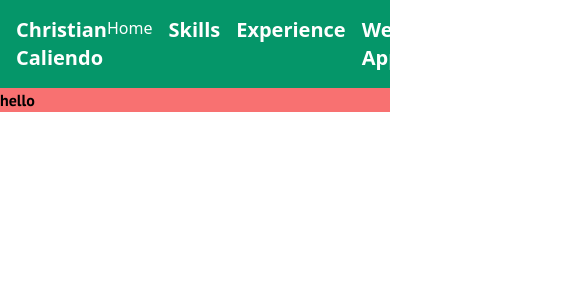
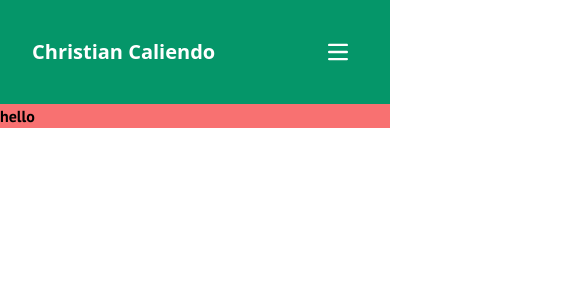
Before and after one commit to ChrisCaliendo/PersonalWebsite, a React (Vite) app in the folder PersonalWebsite/: page / in a window 390 px wide. Shown: the top 300 px of the page, 585 px wide, since content can reach past the window. Built offline with nearby package versions, Linux system fonts and the light colour scheme; a web font is replaced by a local one.

Commit message:
more stuff

```diff
--- a/PersonalWebsite/src/App.jsx
+++ b/PersonalWebsite/src/App.jsx
@@ -9,6 +9,8 @@ import WebApps from './Pages/WebApps';
 import Games from './Pages/Games';
 import Software from './Pages/Software';
 import Experience from './Pages/Experience';
+import Contact from './Pages/Contact';
+import Projects from './Pages/Projects';
 
 function App() {
   return (
@@ -18,12 +20,11 @@ function App() {
           <Header />
             <div>
               <Routes>
-                <Route exact path="/" element={<Home/>} />
-                <Route path="skills" element={<Skills/>}/>
-                <Route path="web_apps" element={<WebApps/>}/>
-                <Route path="games" element={<Games/>}/>
-                <Route path="software" element={<Software/>}/>
-                <Route path="experience" element={<Experience/>}/>
+                <Route exact path="/" element={<Home/>}/>
+                <Route path="/skills" element={<Skills/>}/>
+                <Route path="/projects" element={<Projects/>}/>
+                <Route path="/experience" element={<Experience/>}/>
+                <Route path="/contact" element={<Contact/>}/>
               </Routes>
             </div>
 
--- a/PersonalWebsite/src/Components/Header.jsx
+++ b/PersonalWebsite/src/Components/Header.jsx
@@ -1,22 +1,58 @@
+import { useEffect, useState } from 'react';
 import { Link } from 'react-router-dom';
 
+
 const Header = () => {
+
+    const [isMobile, setIsMobile] = useState(false);
+
+    useEffect(() => {
+        const handleResize = () => {
+          setIsMobile(window.innerWidth <= 770); // Adjust the threshold as needed
+        };
+        handleResize();
+        window.addEventListener('resize', handleResize);
+        return () => {
+        window.removeEventListener('resize', handleResize);
+        };
+    }, []);
+
     return (
         <>
         <div className="text-white bg-slate-800">
         <nav className="bg-emerald-600 p-4">
-        <div className="container mx-auto flex items-center justify-between">
+        {isMobile ?
+            <div class="max-w-screen-xl flex flex-wrap items-center justify-between mx-auto p-4">
+            <div className="text-white text-xl font-bold">Christian Caliendo</div>
+            <button data-collapse-toggle="navbar-hamburger" type="button" class="inline-flex items-center justify-center p-2 w-10 h-10 text-sm text-white rounded-lg hover:bg-emerald-800 focus:outline-none focus:ring-2 focus:ring-gray-100 dark:text-gray-400 dark:hover:bg-gray-700 dark:focus:ring-gray-600" aria-controls="navbar-hamburger" aria-expanded="false">
+                <span class="sr-only">Open main menu</span>
+                <svg class="w-5 h-5" aria-hidden="true" xmlns="http://www.w3.org/2000/svg" fill="none" viewBox="0 0 17 14">
+                    <path stroke="currentColor" stroke-linecap="round" stroke-linejoin="round" stroke-width="2" d="M1 1h15M1 7h15M1 13h15"/>
+                </svg>
+            </button>
+            <div class="hidden w-full" id="navbar-hamburger">
+                <ul class="flex flex-col font-medium mt-4 rounded-lg bg-gray-50 dark:bg-gray-800 dark:border-gray-700">
+                    <li><Link className="block py-2 px-3 text-white bg-blue-700 rounded dark:bg-blue-600" to="/home">Home</Link></li>
+                    <li><Link className="block py-2 px-3 text-white bg-blue-700 rounded dark:bg-blue-600" to="/skills">Skills</Link></li>
+                    <li><Link className="block py-2 px-3 text-white bg-blue-700 rounded dark:bg-blue-600" to="/experience">Experience</Link></li>
+                    <li><Link className="block py-2 px-3 text-white bg-blue-700 rounded dark:bg-blue-600" to="/projects">Projects</Link></li>
+                    <li><Link className="block py-2 px-3 text-white bg-blue-700 rounded dark:bg-blue-600" to="/contact">Contact</Link></li>
+                </ul>
+            </div>
+            </div>
+        :
+            <div className="container mx-auto flex items-center justify-between">
             <div className="text-white text-xl font-bold">Christian Caliendo</div>
             <ul className="flex space-x-4">
-            <li><Link className="navbar-option" to="/home">Home</Link></li>
-            <li><Link className="text-white text-xl font-bold" to="/skills">Skills</Link></li>
-            <li><Link className="text-white text-xl font-bold" to="/experience">Experience</Link></li>
-            <li><Link className="text-white text-xl font-bold" to="/web_apps">Web Apps</Link></li>
-            <li><Link className="text-white text-xl font-bold" to="/software">Software</Link></li>
-            <li><Link className="text-white text-xl font-bold" to="/games">Games</Link></li>
-            <li><Link className="text-white text-xl font-bold" to="/contact">Contact</Link></li>
+                <li><Link className="text-white text-xl font-bold hover:text-slate-300 hover:bg-emerald-800" to="/home">Home</Link></li>
+                <li><Link className="text-white text-xl font-bold" to="/skills">Skills</Link></li>
+                <li><Link className="text-white text-xl font-bold" to="/experience">Experience</Link></li>
+                <li><Link className="text-white text-xl font-bold" to="/projects">Projects</Link></li>
+                <li><Link className="text-white text-xl font-bold" to="/contact">Contact</Link></li>
             </ul>
-        </div>
+            </div>
+        }
+
         </nav>
         </div>
         </>
--- /dev/null
+++ b/PersonalWebsite/src/Pages/Projects.jsx
@@ -0,0 +1,7 @@
+const Projects = () => {
+    return (
+        <>
+        </>
+    );
+}
+export default Projects;
```
